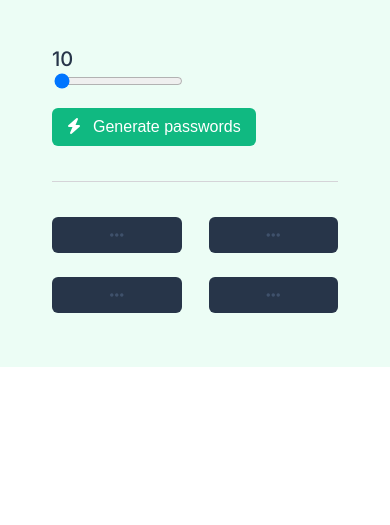
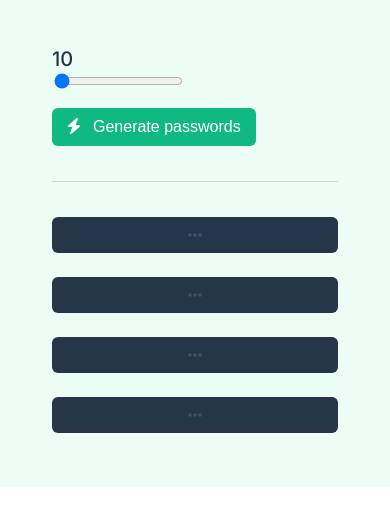
Before and after one commit to sanabriadiego/password-generator, a plain HTML site: page index.html in a window 390 px wide. Shown: the part 291-816 px from the top of the page. Drawn offline with Linux system fonts and the light colour scheme.

Commit message:
Update style.css
Added media queries. Pointers for the password boxes and some separators.

```diff
--- a/css/style.css
+++ b/css/style.css
@@ -1,3 +1,5 @@
+/*GENERAL*/
+
 *{
     box-sizing: border-box;
 }
@@ -7,8 +9,10 @@ body{
     font-family: 'Inter', sans-serif;
 }
 
+/*MAIN*/
+
 main{
-    max-width: 650px;
+    max-width: 400px;
     margin: 0 auto;
     padding: 54px 52px;
     background-color: #ECFDF5;
@@ -72,8 +76,8 @@ main{
 .section-password{
     padding-top: 35px;
     display: grid;
-    grid-template-rows: 1fr 1fr;
-    grid-template-columns: 1fr 1fr;
+    grid-template-rows: 1fr 1fr 1fr 1fr;
+    grid-template-columns: 1fr;
     gap: 24px 27px;
 }
 
@@ -89,4 +93,19 @@ main{
     background-color: #273549;
     border-radius: 6px;
     text-align: center;
+    cursor: pointer;
 }
+
+/*MEDIA QUERIES*/
+
+@media (min-width: 600px){
+
+    main{
+        max-width: 650px;
+    }
+
+    .section-password{
+        grid-template-rows: 1fr 1fr;
+        grid-template-columns: 1fr 1fr;
+    }
+}
```
